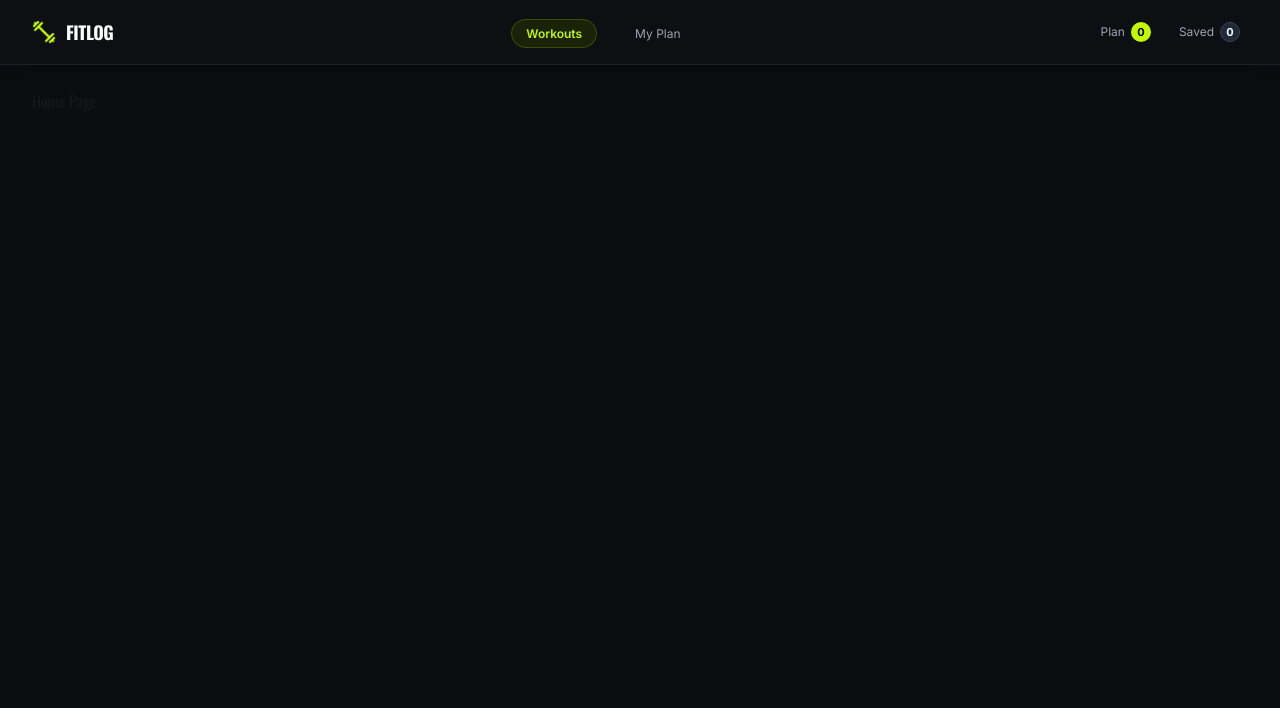
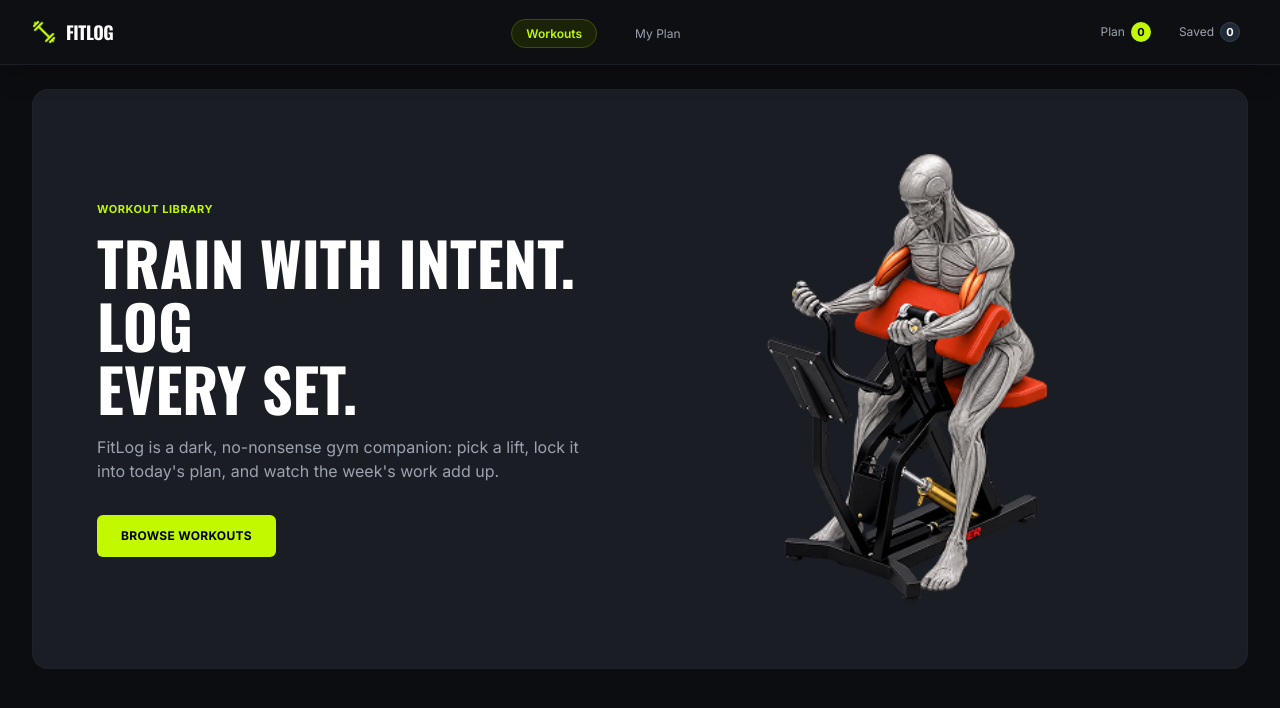
Before and after one commit to sakiburdev/B14-A6-Fit-Log, a Next.js app: page / in a window 1280 px wide. Shown: the top 708 px of the page. Built offline with nearby package versions, Linux system fonts and the light colour scheme.

Commit message:
Add banner section

```diff
--- a/src/app/page.jsx
+++ b/src/app/page.jsx
@@ -1,9 +1,9 @@
-
+import Banner from "@/components/homepage/Banner";
 
 export default function Home() {
   return (
     <div>
-      <h2>Home Page</h2>
+      <Banner/>
     </div>
   );
 }
--- /dev/null
+++ b/src/components/homepage/Banner.jsx
@@ -0,0 +1,53 @@
+import Image from "next/image";
+import Link from "next/link";
+import heroImg from "@/assets/banner.png";
+
+const Banner = () => {
+  return (
+    <section className="w-full mb-10">
+      <div className="container mx-auto bg-[#1A1D24] border border-[#1F2937]/50 rounded-[16px] px-6 py-8 sm:px-10 sm:py-12 lg:px-16 lg:py-16 flex flex-col-reverse lg:flex-row items-center justify-between gap-10">
+        {/* Left side Content */}
+        <div className="flex-1 text-center lg:text-left">
+          <span className="block font-inter font-bold tracking-wider mb-3 text-[#C2F800] text-[11px] uppercase">
+            WORKOUT LIBRARY
+          </span>
+
+          <h1 className="font-sans font-bold leading-[1.05] uppercase mb-4 text-white text-[32px] sm:text-[44px] lg:text-[56px] xl:text-[60px]">
+            TRAIN WITH INTENT. LOG{" "}
+            <span className="inline lg:block">EVERY SET.</span>
+          </h1>
+
+          <p className="font-inter font-normal text-[14px] sm:text-[16px] mb-8 text-[#9CA3AF] max-w-xl mx-auto lg:mx-0">
+            FitLog is a dark, no-nonsense gym companion: pick a lift, lock it
+            into today's plan, and watch the week's work add up.
+          </p>
+
+          <div>
+            <Link
+              href="#library"
+              className="inline-block font-inter font-bold bg-[#C2F800] text-black px-6 py-3 rounded-md hover:bg-[#b0e300] transition-colors cursor-pointer text-[12px] uppercase tracking-wide"
+            >
+              BROWSE WORKOUTS
+            </Link>
+          </div>
+        </div>
+
+        {/* Right side Image */}
+        <div className="w-full lg:w-1/2 flex justify-center items-center">
+          <div className="relative w-full max-w-[580px] h-[300px] sm:h-[400px] lg:h-[450px] rounded-xl overflow-hidden p-2 flex items-center justify-center">
+            <Image
+              src={heroImg}
+              alt="Banner Workout Images"
+              fill
+              priority
+              sizes="(max-width: 1024px) 100vw, 580px"
+              className="object-contain rounded-xl"
+            />
+          </div>
+        </div>
+      </div>
+    </section>
+  );
+};
+
+export default Banner;
```
